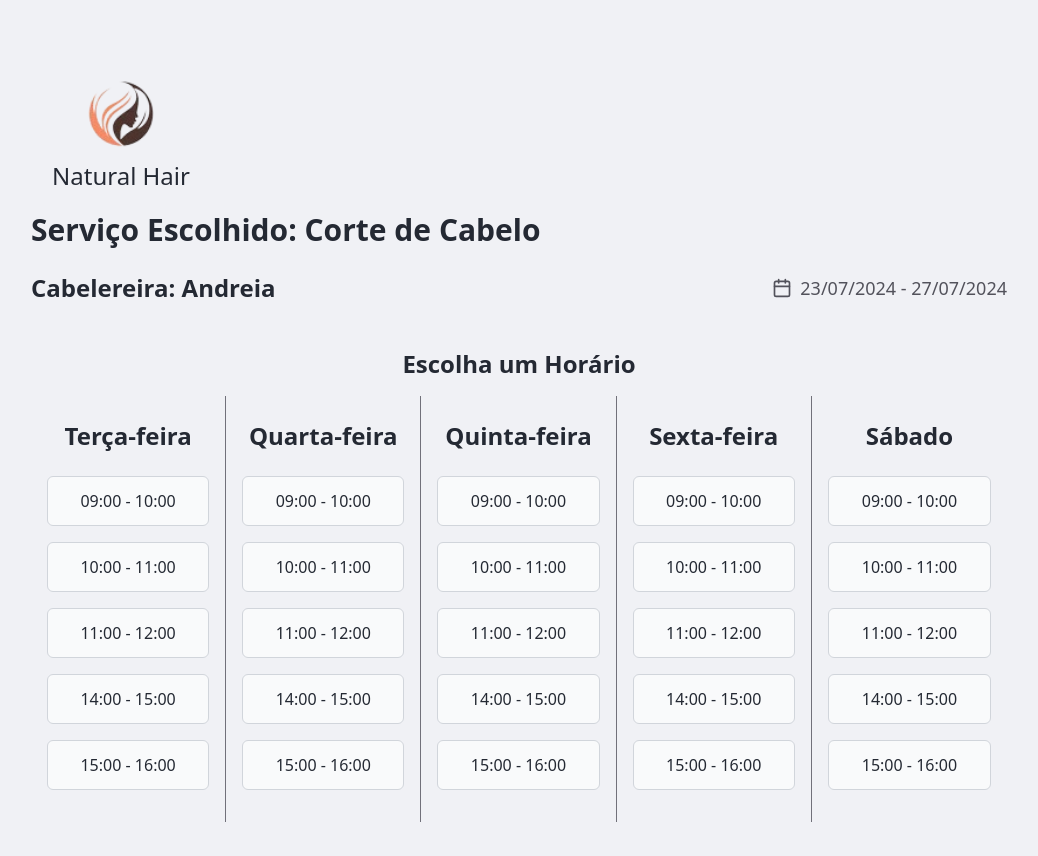
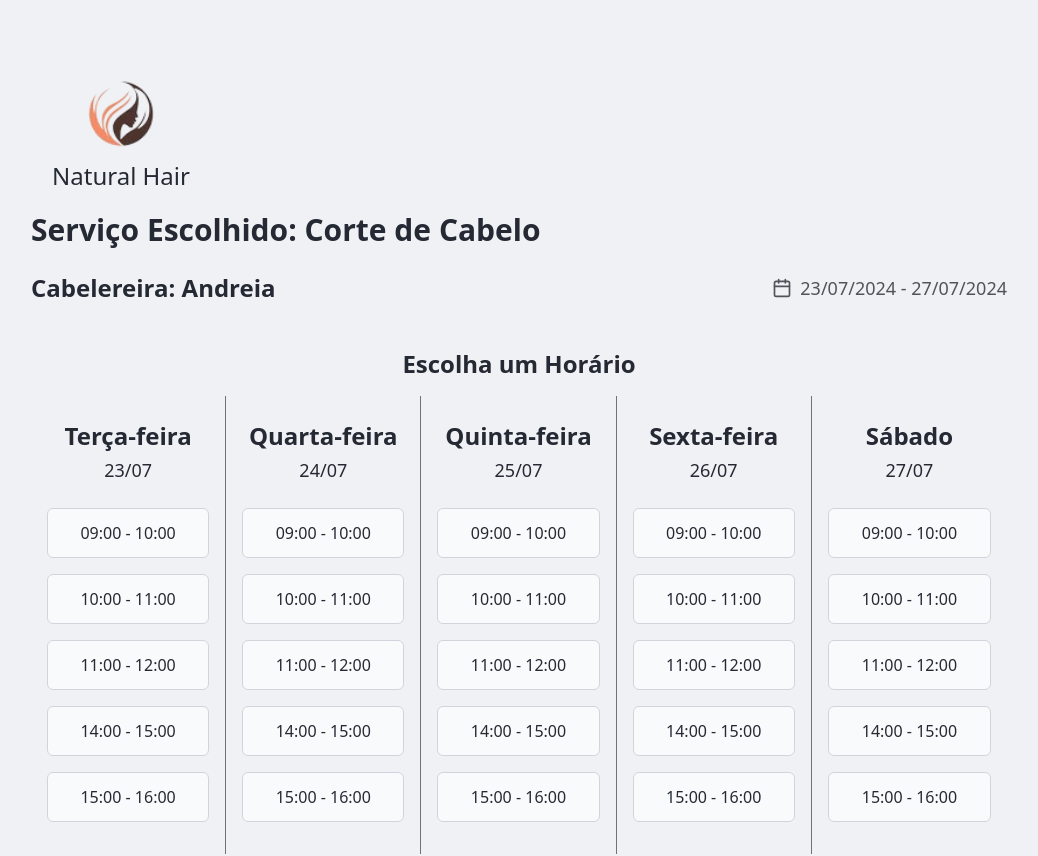
Before and after one commit to Lipao12/natural_hair, a React (Vite) app: page /schedule in a window 1280 px wide. Shown: the top 856 px of the page, without its empty margins (121-1159 px from the left). Built offline with nearby package versions, Linux system fonts and the light colour scheme.

Commit message:
fix: ajustado a mostragem do dia no UI

```diff
--- a/src/pages/schedule.tsx
+++ b/src/pages/schedule.tsx
@@ -131,7 +131,6 @@ export const Schedule = () => {
           : new Date(),
     });
 
-    // Formate e exiba as datas
     allDatesInRange.forEach((date) => {
       if (day.toLocaleLowerCase() === format(date, "eeee", { locale: ptBR })) {
         setSelectedDateAndTime({ date: date, time: time });
@@ -143,6 +142,18 @@ export const Schedule = () => {
       }
     });
   };
+
+  const getFormattedDay = (index: number) => {
+    if (eventStartEndDate) {
+      const date = addDays(eventStartEndDate.from, index);
+      let dayOfWeek = format(date, "eeee", { locale: ptBR });
+      dayOfWeek = dayOfWeek.charAt(0).toUpperCase() + dayOfWeek.substr(1);
+      const dayOfMonth = format(date, "dd/MM");
+      return { dayOfWeek, dayOfMonth };
+    }
+    return { dayOfWeek: "", dayOfMonth: "" };
+  };
+
   return (
     <div>
       <div className="flex flex-col max-w-7xl px-6 py-10 w-4/5 mx-auto mt-8 min-h-screen space-y-5">
@@ -208,7 +219,10 @@ export const Schedule = () => {
                 }  w-1/5 p-4`}
               >
                 <h2 className="text-2xl font-semibold text-center mb-4  py-2">
-                  {daySchedule.day}
+                  {getFormattedDay(index).dayOfWeek}
+                  <div className="text-lg font-medium mt-1">
+                    {getFormattedDay(index).dayOfMonth}
+                  </div>
                 </h2>
                 {daySchedule.slots.map((slot, index) => (
                   <div
```
